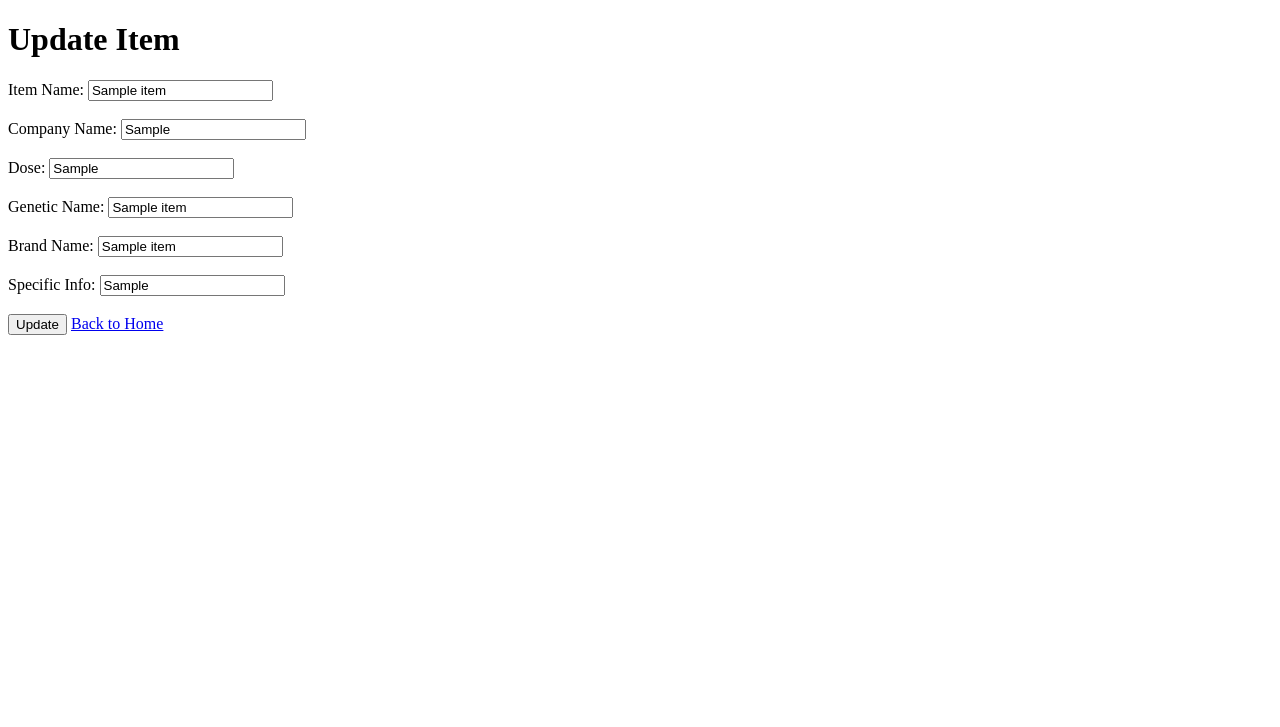
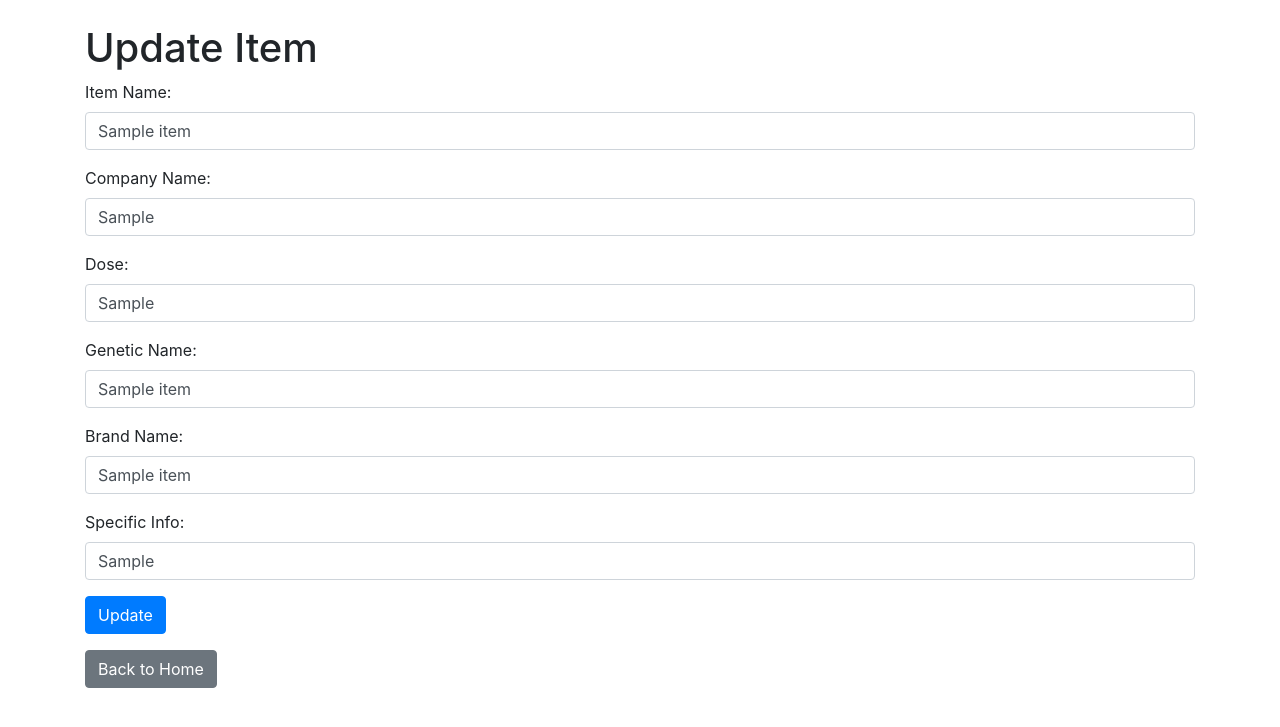
Before and after one commit to Hiroshan01/Hospital_Management_POS_System, a Flask app: page /update_item_ii/1 in a window 1280 px wide. Shown: the top 727 px of the page. Run offline with Flask 3, Linux system fonts and the light colour scheme; tables that the repository leaves empty or names only in its code hold one stand-in row (values such as "Sample post"); some libraries are stand-ins or nearby versions.

Commit message:
edite item

```diff
--- a/app.py
+++ b/app.py
@@ -268,9 +268,9 @@ def add_items():
                    (item_name,  company_name,  dose,genetic_name, brand_name,specific1))
         mysql.connection.commit()  # Save
         cur.close()  # Close the cursor
-        return redirect(url_for('superadmin_dashboard1'))
+        return redirect(url_for('item'))
 
-    return redirect(url_for('superadmin_dashboard1'))
+    return redirect(url_for('item'))
 
 #-------------Update Uesr------------------#
 
@@ -318,27 +318,5 @@ def delete_item_DB(id):
         mysql.connection.rollback()
         return redirect(url_for('superadmin_dashboard1'))
 
-
-
-
-
-
-
-
-
-
-
-
-
-
-
-
-
-
-
-
-
-
-
 if __name__ == '__main__':
     app.run(debug=True)
--- a/templates/base.html
+++ b/templates/base.html
@@ -16,7 +16,7 @@
                         <div class="row g-0">
                             <div class="col-md-6 col-lg-5 d-none d-md-block">
                                 <img src="https://images.pexels.com/photos/5452293/pexels-photo-5452293.jpeg?auto=compress&cs=tinysrgb&w=600"
-                                     alt="login form" class="img-fluid" style="border-radius: 1rem 0 0 1rem;" />
+                                     alt="login form" class="img-fluid" style="border-radius: 5rem 0 0  5rem; ;" />
                             </div>
                             <div class="col-md-6 col-lg-7 d-flex align-items-center">
                                 <div class="card-body p-4 p-lg-5 text-black">
--- a/templates/item/add_item.html
+++ b/templates/item/add_item.html
@@ -53,7 +53,6 @@
             {% else %}
             <a href="{{ url_for('home') }}" class="btn btn-secondary">Back to Home</a>
             {% endif %}
-
         </form>
 
 
--- a/templates/item/updated_item.html
+++ b/templates/item/updated_item.html
@@ -1,38 +1,43 @@
-<!-- templates/user/update_items.html -->
-
 <!DOCTYPE html>
 <html lang="en">
 <head>
     <meta charset="UTF-8">
     <meta name="viewport" content="width=device-width, initial-scale=1.0">
     <title>Update Item</title>
-
+    <link rel="stylesheet" href="https://stackpath.bootstrapcdn.com/bootstrap/4.5.2/css/bootstrap.min.css">
 </head>
 <body>
+    <div class="container mt-4">
         <h1>Update Item</h1>
         <form action="{{ url_for('update_items', id=items[0]) }}" method="POST">
+            <div class="form-group">
+                <label for="item_name">Item Name:</label>
+                <input type="text" class="form-control" id="item_name" name="item_name" value="{{ items[1] }}" required>
+            </div>
+            <div class="form-group">
+                <label for="company_name">Company Name:</label>
+                <input type="text" class="form-control" id="company_name" name="company_name" value="{{ items[2] }}" required>
+            </div>
+            <div class="form-group">
+                <label for="dose">Dose:</label>
+                <input type="text" class="form-control" id="dose" name="dose" value="{{ items[3] }}" required>
+            </div>
+            <div class="form-group">
+                <label for="genetic_name">Genetic Name:</label>
+                <input type="text" class="form-control" id="genetic_name" name="genetic_name" value="{{ items[4] }}" required>
+            </div>
+            <div class="form-group">
+                <label for="brand_name">Brand Name:</label>
+                <input type="text" class="form-control" id="brand_name" name="brand_name" value="{{ items[5] }}" required>
+            </div>
+            <div class="form-group">
+                <label for="specific1">Specific Info:</label>
+                <input type="text" class="form-control" id="specific1" name="specific1" value="{{ items[6] }}">
+            </div>
+            <button type="submit" class="btn btn-primary">Update</button>
+        </form>
 
-        <label for="item_name">Item Name:</label>
-        <input type="text" id="item_name" name="item_name" value="{{ items[1] }}" required><br><br>
-
-        <label for="company_name">Company Name:</label>
-        <input type="text" id="company_name" name="company_name" value="{{ items[2] }}" required><br><br>
-
-        <label for="dose">Dose:</label>
-        <input type="text" id="dose" name="dose" value="{{ items[3] }}" required><br><br>
-
-        <label for="genetic_name">Genetic Name:</label>
-        <input type="text" id="genetic_name" name="genetic_name" value="{{ items[4] }}" required><br><br>
-
-        <label for="brand_name">Brand Name:</label>
-        <input type="text" id="brand_name" name="brand_name" value="{{ items[5] }}" required><br><br>
-
-        <label for="specific1">Specific Info:</label>
-        <input type="text" id="specific1" name="specific1" value="{{ items[6] }}"><br><br>
-
-        <button type="submit" class="btn btn-primary">Update</button>
-
-         <!-- Back Button Logic Based on Role -->
+        <div class="mt-3">
             {% if session.role == 'SuperAdmin' %}
                 <a href="{{ url_for('superadmin_dashboard1') }}" class="btn btn-secondary">Move Dashboard</a>
             {% elif session.role == 'Admin' %}
@@ -41,11 +46,10 @@
                 <a href="{{ url_for('user_dashboard') }}" class="btn btn-secondary">Move Dashboard</a>
             {% elif session.role == 'cashier' %}
                 <a href="{{ url_for('cashier_dashboard') }}" class="btn btn-secondary">Move Dashboard</a>
-
             {% else %}
                 <a href="{{ url_for('home') }}" class="btn btn-secondary">Back to Home</a>
             {% endif %}
-
-    </form>
+        </div>
+    </div>
 </body>
 </html>
--- a/templates/superadmin_dashboard.html
+++ b/templates/superadmin_dashboard.html
@@ -47,7 +47,7 @@
     <!-- Sidebar -->
     <div class="sidebar">
         <h3>SuperAdmin</h3>
-        <a href="{{ url_for('super_admin_dashboard') }}">Dashboard</a>
+        <a href="{{ url_for('superadmin_dashboard1') }}">Dashboard</a>
         <a href="#"><i class="fas fa-user-injured"></i> Patients</a>
         <a href="#"><i class="fas fa-user-md"></i> Doctors</a>
         <a href="#"><i class="fas fa-calendar-alt"></i> Appointments</a>
@@ -304,7 +304,7 @@
                                     <a href="{{ url_for('update_items', id=item[0])}}" class="btn btn-primary btn-sm">Update</a>
 
 
-                                    <a href="{{ url_for('delete_item_DB',id=item[0])}}" class="btn btn-danger btn-sm">Delete</a>
+                                    <a href="{{ url_for('delete_item_DB',id=item[0])}}" class="btn btn-danger btn-sm d-inline">Delete</a>
 
                                 </td>
 
```
Also changed, not shown: templates/admin_dsahbord1.html (+3 -5 lines). Lines whose indentation alone changed are shown as unchanged.
